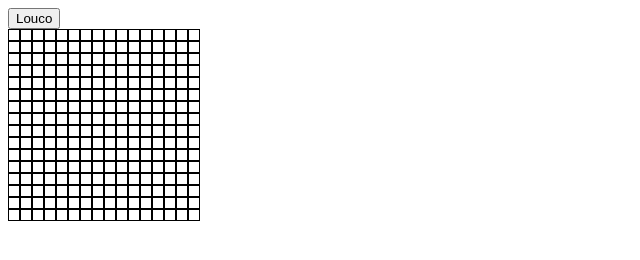
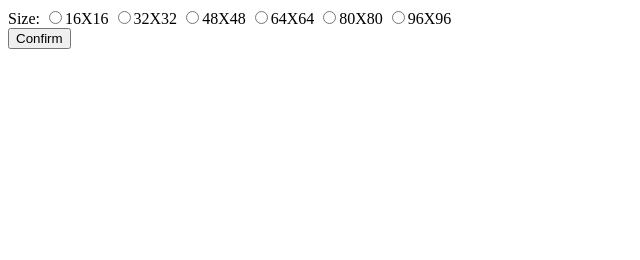
Before and after one commit to kelvylima/EtchASketch, a plain HTML site: page index.html in a window 1280 px wide. Shown: the whole page, without its empty margins (0-640 px from the left). Drawn offline with Linux system fonts and the light colour scheme.

Commit message:
creat grid size's controll

```diff
--- a/index.html
+++ b/index.html
@@ -8,7 +8,21 @@
     <link rel="stylesheet" href="style.css">
 </head>
 <body>
-    <button>Louco</button>
+    <div id="gridsize">
+        <div id="radiobuttons">
+            Size:
+            <input type="radio" name="gridsize" value="16"/>16X16
+            <input type="radio" name="gridsize" value="32"/>32X32
+            <input type="radio" name="gridsize" value="48"/>48X48
+            <input type="radio" name="gridsize" value="64"/>64X64
+            <input type="radio" name="gridsize" value="80"/>80X80
+            <input type="radio" name="gridsize" value="96"/>96X96
+        </div>
+        <div class="button">
+            <button id="confirmbutton">Confirm</button>
+        </div>
+    </div>
+    <br>
     <div id="container">
 
     </div>
--- a/script.js
+++ b/script.js
@@ -1,5 +1,6 @@
 function Creatgrid(columns, rows) {
     let container = document.querySelector('#container');
+    container.innerHTML =  ''
     for(let i = 0; i < columns; i++) {
         let column = document.createElement('div'); // creat columns
         column.classList.add('column');
@@ -21,20 +22,22 @@ function Topaint(element) {
     element.addEventListener('mouseenter', e => element.classList.add('black'))
 }
 
-Creatgrid(16, 16)
+function Getconfirmbuttonvalue(){
+var subbutton = document.getElementById('confirmbutton')
+subbutton.addEventListener('click', () => {
+    let gridsize = Tocheckradio()
+    Creatgrid(gridsize, gridsize)
+})
 
-
-
-
-
-/* function Creatsquare(containeridstring, number){
-    let container = document.getElementById(`${containeridstring}`)
-    for(let i = 0; i <= number; i++){
-    let square = document.createElement('div')
-    square.classList.add('grid')
-    square.setAttribute('id', `square${i}`)
-    square.textContent = `${i}`
-    container.appendChild(square)
 }
 
-} */
+console.log(Getconfirmbuttonvalue())
+function Tocheckradio(){
+    var radios = document.getElementsByName('gridsize');
+    for (var i = 0; i < radios.length; i++){
+        if (radios[i].checked) {
+            var radiovalue = radios[i].value
+        }
+    }
+    return radiovalue
+}
```
